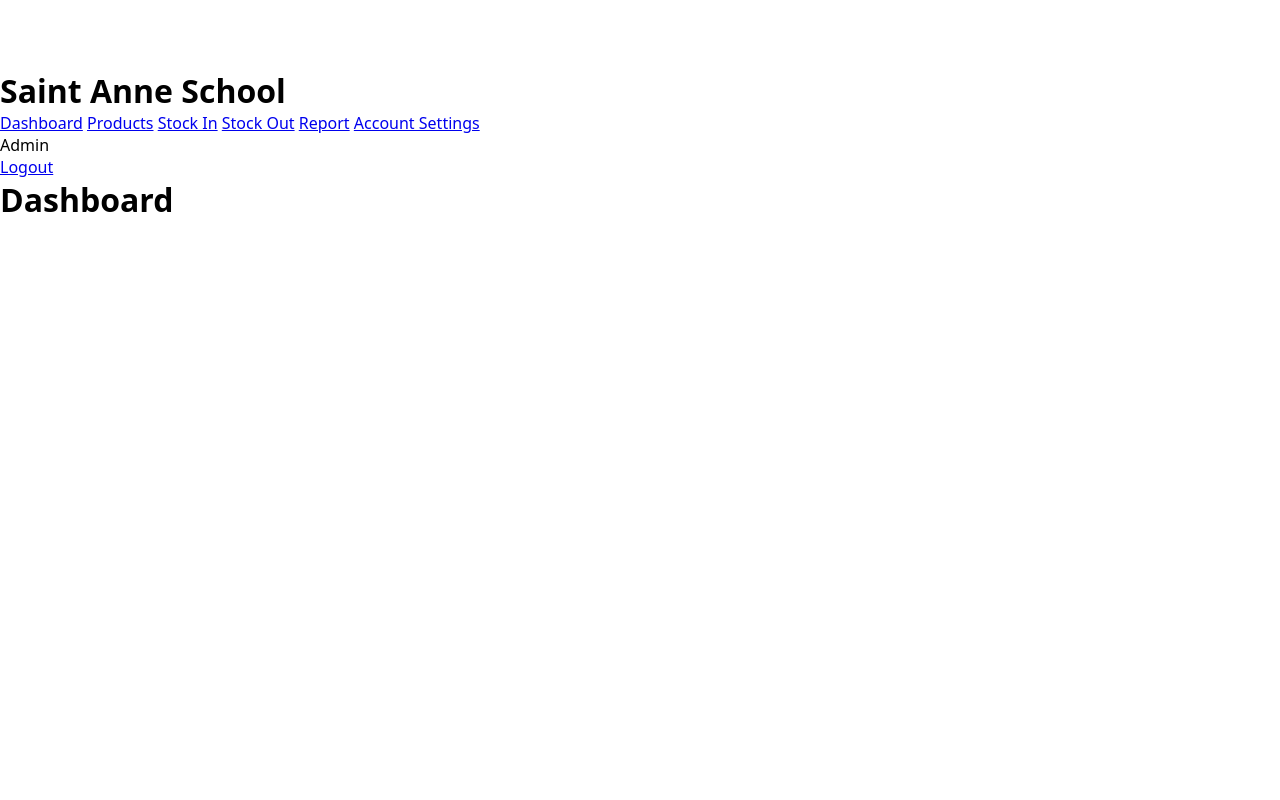
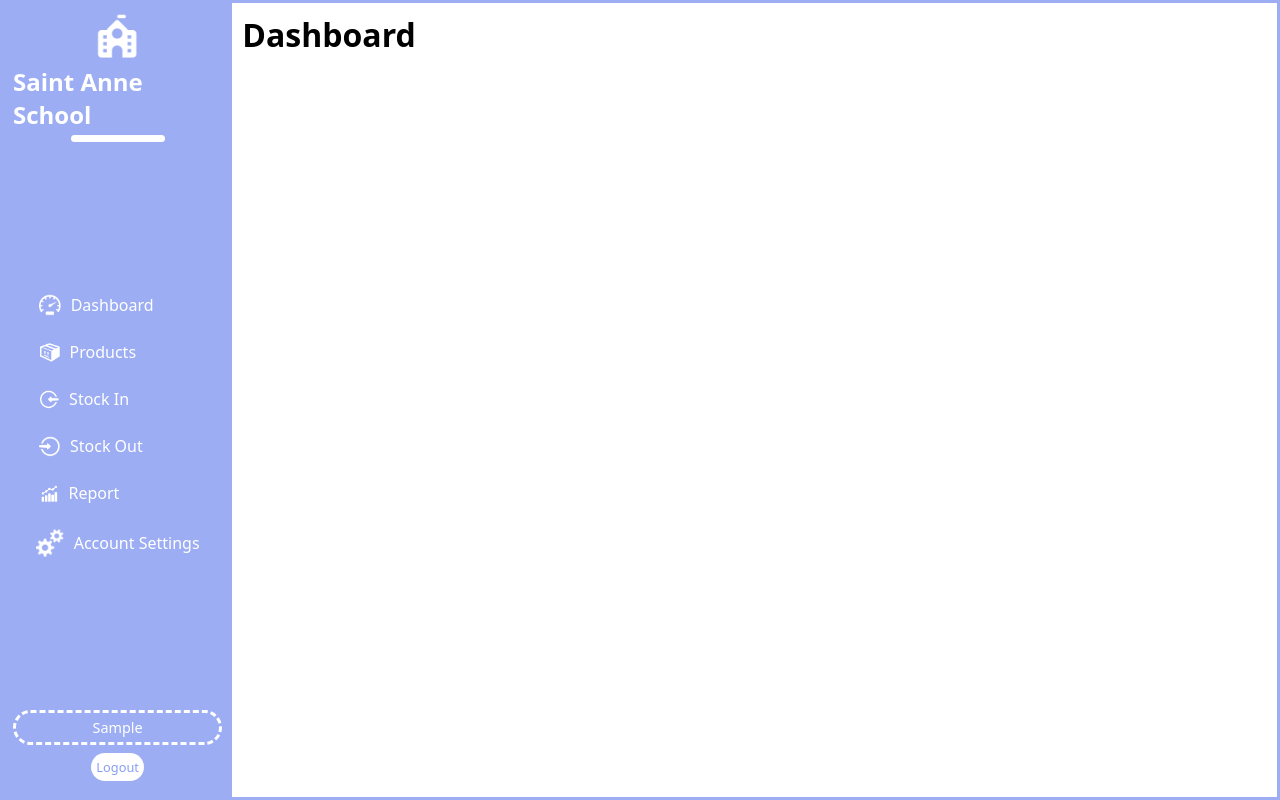
Before and after one commit to Nsoro-Allan/Saint_Anne_School_System, a PHP site: page /dashboard.php in a window 1280 px wide. Run offline with PHP 8.4, Linux system fonts and the light colour scheme; the visitor is signed in with stand-in values (Sample User, id 1).

Commit message:
changes made...

```diff
--- a/dashboard.php
+++ b/dashboard.php
@@ -18,20 +18,21 @@ include("sessions.php");
 
             <div class="head">
                 <img src="./imgs/icon.ico" alt="">
-                <h1>Saint Anne School</h1>
+                <h1><a href="./dashboard.php">Saint Anne School</a></h1>
+                <div class="line"></div>
             </div>
 
             <div class="links">
-                <a href="./dashboard.php">Dashboard</a>
-                <a href="./products.php">Products</a>
-                <a href="./stock_in.php">Stock In</a>
-                <a href="./stock_out.php">Stock Out</a>
-                <a href="./report.php">Report</a>
-                <a href="./account_settings">Account Settings</a>
+                <a href="./dashboard.php"><img src="./imgs/dashboard.ico" alt=""> Dashboard</a>
+                <a href="./products.php"><img src="./imgs/products.ico" alt=""> Products</a>
+                <a href="./stock_in.php"><img src="./imgs/stockin.ico" alt=""> Stock In</a>
+                <a href="./stock_out.php"><img src="./imgs/stockout.ico" alt=""> Stock Out</a>
+                <a href="./report.php"><img src="./imgs/report.ico" alt=""> Report</a>
+                <a href="./account_settings"><img src="./imgs/settings.ico" alt=""> Account Settings</a>
             </div>
 
             <div class="end">
-                <p>Admin</p>
+                <p><?php echo $_SESSION['school_user'];?></p>
                 <a href="./logout.php">Logout</a>
             </div>
 
--- a/style.css
+++ b/style.css
@@ -119,3 +119,117 @@ body {
   color: black;
   font-size: 0.8rem;
 }
+
+.dashboard-container {
+  width: 100%;
+  height: 100dvh;
+  display: flex;
+  flex-direction: row;
+  border: 3px solid #9cadf3;
+}
+
+.dashboard-left {
+  display: flex;
+  flex-direction: column;
+  align-items: center;
+  justify-content: space-between;
+  width: 18%;
+  background: #9cadf3;
+  color: #fff;
+  padding: 10px;
+}
+
+.dashboard-left .head {
+  display: flex;
+  flex-direction: column;
+  align-items: center;
+  justify-content: center;
+}
+
+.dashboard-left .head img {
+  width: 25%;
+}
+
+.dashboard-left .head h1 {
+  color: #fff;
+  font-size: 1.5rem;
+  font-weight: bold;
+}
+
+.dashboard-left .head h1 a {
+  color: #fff;
+  text-decoration: none;
+}
+
+.dashboard-left .head .line {
+  padding: 3.2px;
+  background: #fff;
+  border-radius: 50px;
+  width: 45%;
+  margin-top: 4px;
+}
+
+.dashboard-left .links {
+  display: flex;
+  flex-direction: column;
+  align-items: flex-start;
+  justify-content: center;
+  gap: 25px;
+}
+
+.dashboard-left .links a {
+  text-decoration: none;
+  color: #fff;
+  display: flex;
+  flex-direction: row;
+  align-items: center;
+  justify-content: center;
+  font-weight: 500;
+  transition: 0.3s ease-in-out;
+}
+
+.dashboard-left .links a:hover {
+  color: #cbcffc;
+  cursor: pointer;
+  transition: 0.3s ease-in-out;
+}
+
+.dashboard-left .links a img {
+  width: 14%;
+  margin-right: 10px;
+}
+
+.dashboard-left .end {
+  margin-bottom: 10px;
+  width: 100%;
+  text-align: center;
+}
+
+.dashboard-left .end p {
+  text-transform: capitalize;
+  font-weight: 500;
+  font-size: 0.9rem;
+  width: 100%;
+  border-style: dashed;
+  padding: 5px;
+  border-radius: 50px;
+  margin-bottom: 10px;
+}
+
+.dashboard-left .end a {
+  width: 100%;
+  padding: 5px;
+  background: #fff;
+  font-weight: 500;
+  text-decoration: none;
+  font-size: 0.8rem;
+  color: #899ef4;
+  border-radius: 50px;
+}
+
+.dashboard-right {
+  display: flex;
+  flex-direction: column;
+  width: 82%;
+  padding: 10px;
+}
```
Also changed, not shown: imgs/dashboard.ico (added), imgs/dashboard_64.png (added), imgs/products.ico (added), imgs/products_64.png (added), imgs/report.ico (added), imgs/report_64.png (added), imgs/settings.ico (added), imgs/settings_64.png (added), imgs/stockin.ico (added), imgs/stockin_64.png (added), imgs/stockout.ico (added), imgs/stockout_64.png (added).
